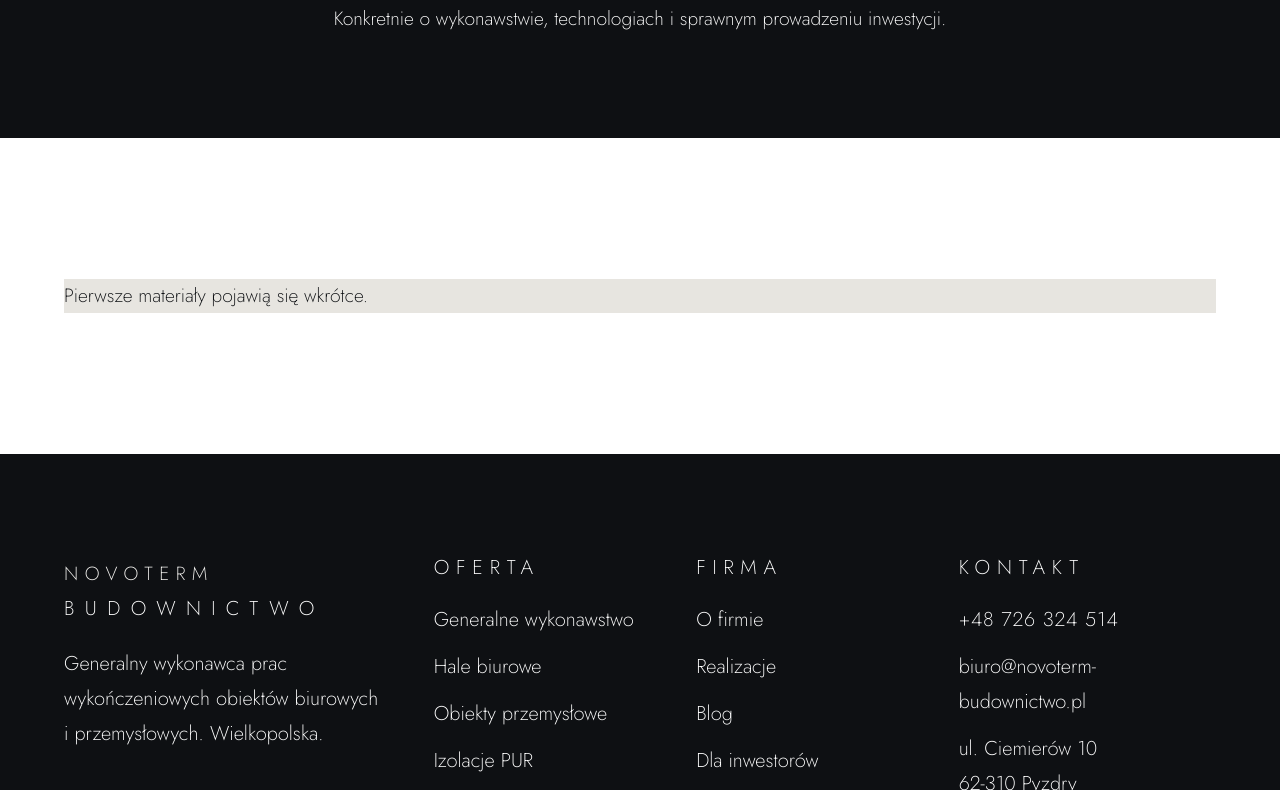
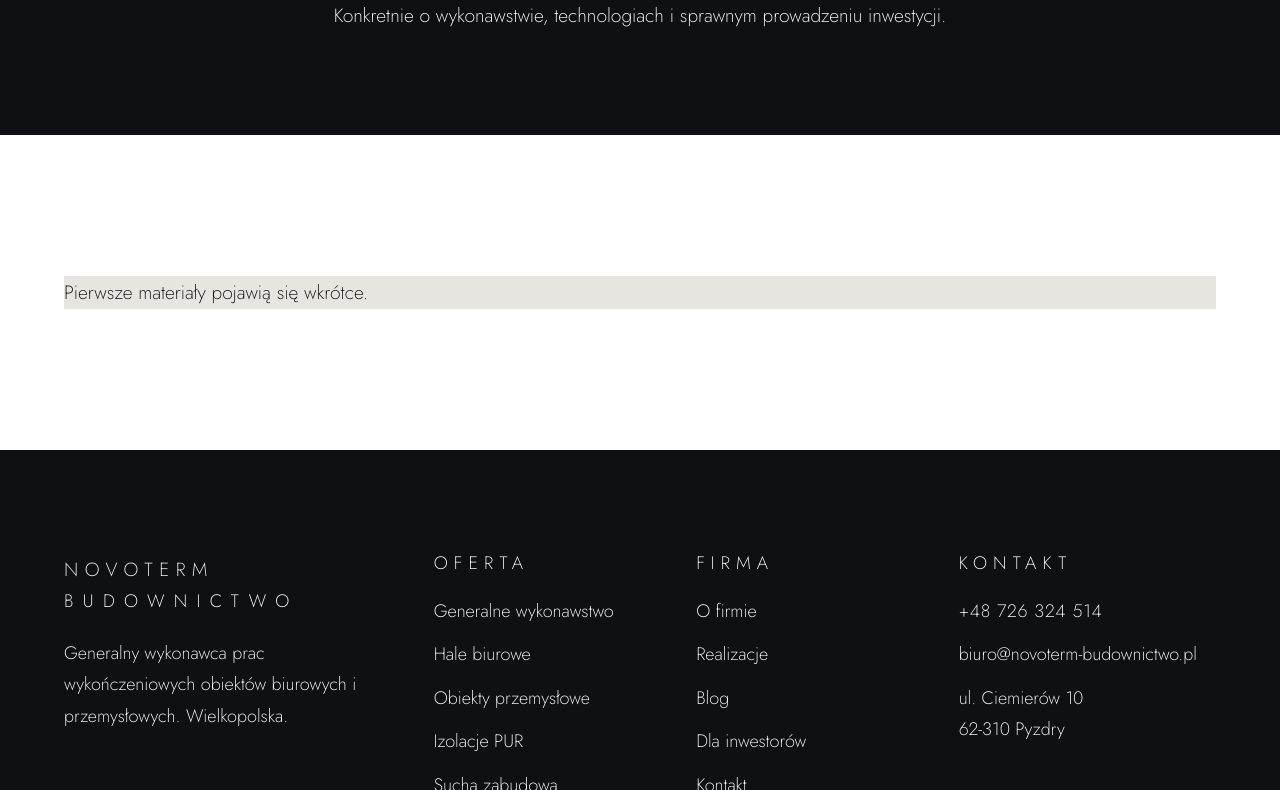
Before and after one commit to MateuszGurgul11/nowoterm, an Astro site in the folder apps/web/: page /blog in a window 1280 px wide. Shown: the part 322-1112 px from the top of the page. Built offline with nearby package versions, Linux system fonts and the light colour scheme; Astro itself is replaced by a stand-in of ours.

Commit message:
Przywróć responsywność sprzed merge z origin/master

```diff
--- a/apps/web/src/pages/blog/index.astro
+++ b/apps/web/src/pages/blog/index.astro
@@ -39,6 +39,6 @@ const description = "Praktyczna wiedza o wykończeniach obiektów biurowych i pr
   .blog-card { min-height: 290px; padding: clamp(28px, 5vw, 58px); background: var(--bg); }
   .blog-card h2 { margin: 18px 0; font-size: clamp(24px, 3vw, 36px); }
   .blog-card p { color: var(--ink-soft); }
-  .blog-meta { color: var(--accent); font-size: 20px; letter-spacing: .12em; text-transform: uppercase; }
+  .blog-meta { color: var(--accent); font-size: 18px; letter-spacing: .12em; text-transform: uppercase; }
   @media (max-width: 600px) { .blog-grid { grid-template-columns: 1fr; } }
 </style>
--- a/apps/web/src/styles/global.css
+++ b/apps/web/src/styles/global.css
@@ -31,7 +31,7 @@ body {
   background: var(--bg);
   color: var(--ink);
   font-family: var(--font);
-  font-size: 20px;
+  font-size: 18px;
   font-weight: 250;
   line-height: 1.75;
   -webkit-font-smoothing: antialiased;
@@ -58,7 +58,7 @@ button { font: inherit; cursor: pointer; background: none; border: 0; color: inh
 }
 
 .label {
-  font-size: 20px;
+  font-size: 18px;
   font-weight: 250;
   letter-spacing: 0.42em;
   text-transform: uppercase;
@@ -99,7 +99,7 @@ h1, h2, h3, h4 { font-weight: 250; line-height: 1.18; text-wrap: balance; }
   align-items: center;
   gap: 14px;
   padding: 16px 38px;
-  font-size: 20px;
+  font-size: 18px;
   font-weight: 250;
   letter-spacing: 0.28em;
   text-transform: uppercase;
@@ -118,7 +118,7 @@ h1, h2, h3, h4 { font-weight: 250; line-height: 1.18; text-wrap: balance; }
 
 .link-more {
   display: inline-flex; align-items: center; gap: 10px;
-  font-size: 20px; font-weight: 250; letter-spacing: 0.26em; text-transform: uppercase;
+  font-size: 18px; font-weight: 250; letter-spacing: 0.26em; text-transform: uppercase;
   color: var(--ink);
   padding-bottom: 6px;
   border-bottom: 1px solid var(--line);
@@ -163,11 +163,11 @@ h1, h2, h3, h4 { font-weight: 250; line-height: 1.18; text-wrap: balance; }
   object-position: left center;
 }
 .brand .b-name { font-size: 21px; font-weight: 250; letter-spacing: 0.34em; text-transform: uppercase; }
-.brand .b-sub { font-size: 20px; font-weight: 250; letter-spacing: 0.52em; text-transform: uppercase; color: var(--dark-muted); margin-top: 3px; }
+.brand .b-sub { font-size: 18px; font-weight: 250; letter-spacing: 0.52em; text-transform: uppercase; color: var(--dark-muted); margin-top: 3px; }
 
 .nav { display: flex; align-items: center; gap: clamp(14px, 2vw, 34px); }
 .nav > a, .nav-drop > button {
-  font-size: 20px; font-weight: 250; letter-spacing: 0.22em; text-transform: none;
+  font-size: 18px; font-weight: 250; letter-spacing: 0.22em; text-transform: none;
   color: #fff;
   padding: 8px 0;
   border-bottom: 1px solid transparent;
@@ -186,7 +186,7 @@ h1, h2, h3, h4 { font-weight: 250; line-height: 1.18; text-wrap: balance; }
 }
 .nav-drop-menu a {
   padding: 12px 24px;
-  font-size: 20px; font-weight: 250; letter-spacing: 0.18em; text-transform: none;
+  font-size: 18px; font-weight: 250; letter-spacing: 0.18em; text-transform: none;
   color: #fff;
   text-align: center;
   transition: color 0.2s, background 0.2s;
@@ -206,7 +206,7 @@ h1, h2, h3, h4 { font-weight: 250; line-height: 1.18; text-wrap: balance; }
 }
 
 .header-tel {
-  font-size: 20px; font-weight: 250; letter-spacing: 0.12em;
+  font-size: 18px; font-weight: 250; letter-spacing: 0.12em;
   color: #fff;
   white-space: nowrap;
   transition: color 0.25s;
@@ -269,7 +269,7 @@ body.nav-open .nav-toggle::after { top: 21px; transform: rotate(-45deg); }
   position: absolute; top: calc(var(--header-h) + 26px); right: var(--pad);
   z-index: 2;
   max-width: 300px; text-align: right;
-  font-size: 20px; font-weight: 250; line-height: 1.7;
+  font-size: 18px; font-weight: 250; line-height: 1.7;
   color: #fff;
 }
 .hero-note b { color: var(--accent); font-weight: 400; }
@@ -338,7 +338,7 @@ blockquote.quote {
   max-width: 44ch;
   line-height: 1.6;
 }
-blockquote.quote footer { font-size: 20px; font-style: normal; letter-spacing: 0.2em; text-transform: uppercase; color: var(--muted); margin-top: 18px; }
+blockquote.quote footer { font-size: 18px; font-style: normal; letter-spacing: 0.2em; text-transform: uppercase; color: var(--muted); margin-top: 18px; }
 
 /* ---------- oferta / filary ---------- */
 .pillars { display: grid; grid-template-columns: repeat(3, 1fr); gap: clamp(28px, 4vw, 56px); }
@@ -354,9 +354,9 @@ blockquote.quote footer { font-size: 20px; font-style: normal; letter-spacing: 0
   transition: width 0.5s ease;
 }
 .pillar:hover::before { width: 64px; }
-.pillar-no { font-size: 20px; font-weight: 250; letter-spacing: 0.3em; color: var(--accent); }
+.pillar-no { font-size: 18px; font-weight: 250; letter-spacing: 0.3em; color: var(--accent); }
 .pillar h3 { font-size: 21px; font-weight: 250; letter-spacing: 0.04em; }
-.pillar p { font-size: 20px; color: var(--ink-soft); }
+.pillar p { font-size: 18px; color: var(--ink-soft); }
 .pillar .link-more { margin-top: 6px; justify-self: start; }
 
 /* ---------- pas liczb (dark) ---------- */
@@ -378,7 +378,7 @@ blockquote.quote footer { font-size: 20px; font-style: normal; letter-spacing: 0
 }
 .stat-val .u { font-size: 0.42em; font-weight: 250; color: var(--accent-soft); margin-left: 6px; }
 .stat-key {
-  font-size: 20px; font-weight: 250; letter-spacing: 0.26em; text-transform: uppercase;
+  font-size: 18px; font-weight: 250; letter-spacing: 0.26em; text-transform: uppercase;
   color: var(--dark-muted); max-width: 22ch;
 }
 .stat::before { content: ""; width: 30px; height: 1px; background: var(--accent); margin-bottom: 6px; }
@@ -386,7 +386,7 @@ blockquote.quote footer { font-size: 20px; font-style: normal; letter-spacing: 0
 /* ---------- o nas / two-col ---------- */
 .two-col { display: grid; grid-template-columns: 1fr 1fr; gap: clamp(48px, 7vw, 110px); align-items: start; }
 .two-col .col-head { display: grid; gap: 22px; }
-.two-col .col-body { display: grid; gap: 22px; font-size: 20px; color: var(--ink-soft); }
+.two-col .col-body { display: grid; gap: 22px; font-size: 18px; color: var(--ink-soft); }
 .two-col .col-body .btn { justify-self: start; margin-top: 10px; }
 
 /* ---------- media placeholders ---------- */
@@ -398,7 +398,7 @@ blockquote.quote footer { font-size: 20px; font-style: normal; letter-spacing: 0
   place-items: center;
 }
 .media-ph span {
-  font-size: 20px;
+  font-size: 18px;
   letter-spacing: 0.2em;
   text-transform: uppercase;
   color: var(--ink);
@@ -409,13 +409,13 @@ blockquote.quote footer { font-size: 20px; font-style: normal; letter-spacing: 0
 .values { display: grid; grid-template-columns: repeat(3, 1fr); gap: clamp(36px, 5vw, 64px) clamp(32px, 4vw, 64px); }
 .value { display: grid; gap: 14px; align-content: start; text-align: center; justify-items: center; }
 .value::before { content: ""; width: 34px; height: 1px; background: var(--accent); margin-bottom: 8px; }
-.value h3 { font-size: 20px; font-weight: 250; letter-spacing: 0.1em; text-transform: uppercase; }
-.value p { font-size: 20px; color: var(--ink-soft); max-width: 34ch; }
+.value h3 { font-size: 18px; font-weight: 250; letter-spacing: 0.1em; text-transform: uppercase; }
+.value p { font-size: 18px; color: var(--ink-soft); max-width: 34ch; }
 
 /* ---------- realizacje ---------- */
 .filters { display: flex; flex-wrap: wrap; gap: 8px 28px; justify-content: center; }
 .filter {
-  font-size: 20px; font-weight: 250; letter-spacing: 0.24em; text-transform: uppercase;
+  font-size: 18px; font-weight: 250; letter-spacing: 0.24em; text-transform: uppercase;
   color: var(--muted);
   padding: 8px 2px;
   border-bottom: 1px solid transparent;
@@ -440,9 +440,9 @@ blockquote.quote footer { font-size: 20px; font-style: normal; letter-spacing: 0
 .work:hover .work-media svg,
 .work:hover .work-media img { transform: scale(1.05); }
 .work-body { padding: 22px 4px 0; display: grid; gap: 7px; }
-.work-cat { font-size: 20px; font-weight: 250; letter-spacing: 0.3em; text-transform: uppercase; color: var(--accent); }
+.work-cat { font-size: 18px; font-weight: 250; letter-spacing: 0.3em; text-transform: uppercase; color: var(--accent); }
 .work h3 { font-size: 18.5px; font-weight: 250; line-height: 1.35; }
-.work-meta { font-size: 20px; color: var(--muted); display: flex; gap: 8px; flex-wrap: wrap; }
+.work-meta { font-size: 18px; color: var(--muted); display: flex; gap: 8px; flex-wrap: wrap; }
 .work-meta span + span::before { content: "Â·"; margin-right: 8px; color: var(--line); }
 
 /* ---------- proces ---------- */
@@ -456,8 +456,8 @@ blockquote.quote footer { font-size: 20px; font-style: normal; letter-spacing: 0
   color: var(--accent);
   line-height: 1;
 }
-.step h3 { font-size: 20px; font-weight: 250; letter-spacing: 0.14em; text-transform: uppercase; }
-.step p { font-size: 20px; color: var(--ink-soft); max-width: 30ch; }
+.step h3 { font-size: 18px; font-weight: 250; letter-spacing: 0.14em; text-transform: uppercase; }
+.step p { font-size: 18px; color: var(--ink-soft); max-width: 30ch; }
 
 /* ---------- listy zakresu ---------- */
 .scope-list { display: grid; }
@@ -467,31 +467,31 @@ blockquote.quote footer { font-size: 20px; font-style: normal; letter-spacing: 0
   border-bottom: 1px solid var(--line);
 }
 .scope-item:first-child { border-top: 1px solid var(--line); }
-.scope-item .no { font-size: 20px; font-weight: 250; color: var(--muted); letter-spacing: 0.1em; }
-.scope-item .name { font-size: 20px; font-weight: 250; }
-.scope-item .tag { font-size: 20px; font-weight: 250; letter-spacing: 0.28em; text-transform: uppercase; color: var(--accent); }
+.scope-item .no { font-size: 18px; font-weight: 250; color: var(--muted); letter-spacing: 0.1em; }
+.scope-item .name { font-size: 18px; font-weight: 250; }
+.scope-item .tag { font-size: 18px; font-weight: 250; letter-spacing: 0.28em; text-transform: uppercase; color: var(--accent); }
 
 .check-list { display: grid; gap: 18px; }
 .check-list li {
   display: grid; grid-template-columns: 26px 1fr; gap: 16px; align-items: baseline;
-  font-size: 20px; color: var(--ink-soft);
+  font-size: 18px; color: var(--ink-soft);
 }
 .check-list li::before { content: ""; width: 18px; height: 1px; background: var(--accent); align-self: center; }
 .check-list b { color: var(--ink); font-weight: 250; }
 
 /* ---------- tabela specyfikacji ---------- */
-.spec-table { width: 100%; border-collapse: collapse; font-size: 20px; }
+.spec-table { width: 100%; border-collapse: collapse; font-size: 18px; }
 .spec-table th, .spec-table td { text-align: left; padding: 20px 6px; border-bottom: 1px solid var(--line); vertical-align: top; }
 .spec-table tr:first-child th, .spec-table tr:first-child td { border-top: 1px solid var(--line); }
-.spec-table th { font-size: 20px; letter-spacing: 0.26em; text-transform: uppercase; color: var(--muted); width: 240px; font-weight: 250; }
+.spec-table th { font-size: 18px; letter-spacing: 0.26em; text-transform: uppercase; color: var(--muted); width: 240px; font-weight: 250; }
 .spec-table td { color: var(--ink-soft); font-weight: 250; }
 
 /* ---------- info-cards (minimalne) ---------- */
 .info-cards { display: grid; grid-template-columns: repeat(2, 1fr); gap: clamp(32px, 4vw, 56px); }
 .info-card { display: grid; gap: 12px; align-content: start; padding-top: 26px; border-top: 1px solid var(--line); }
-.info-card .ic-label { font-size: 20px; font-weight: 250; letter-spacing: 0.3em; text-transform: uppercase; color: var(--accent); }
+.info-card .ic-label { font-size: 18px; font-weight: 250; letter-spacing: 0.3em; text-transform: uppercase; color: var(--accent); }
 .info-card h3 { font-size: 19px; font-weight: 250; }
-.info-card p { font-size: 20px; color: var(--ink-soft); }
+.info-card p { font-size: 18px; color: var(--ink-soft); }
 
 /* ---------- CTA ---------- */
 .cta-band {
@@ -512,7 +512,7 @@ blockquote.quote footer { font-size: 20px; font-style: normal; letter-spacing: 0
   text-align: center;
 }
 .page-hero .crumbs {
-  font-size: 20px; font-weight: 250; letter-spacing: 0.3em; text-transform: uppercase;
+  font-size: 18px; font-weight: 250; letter-spacing: 0.3em; text-transform: uppercase;
   color: var(--dark-muted);
   display: flex; justify-content: center; gap: 14px; flex-wrap: wrap;
   margin-bottom: 30px;
@@ -528,23 +528,23 @@ blockquote.quote footer { font-size: 20px; font-style: normal; letter-spacing: 0
 .contact-grid { display: grid; grid-template-columns: 0.85fr 1.15fr; gap: clamp(48px, 7vw, 110px); }
 .contact-info { display: grid; gap: 38px; align-content: start; }
 .contact-line { display: grid; gap: 8px; }
-.contact-line .cl-key { font-size: 20px; font-weight: 250; letter-spacing: 0.32em; text-transform: uppercase; color: var(--accent); }
+.contact-line .cl-key { font-size: 18px; font-weight: 250; letter-spacing: 0.32em; text-transform: uppercase; color: var(--accent); }
 .contact-line a, .contact-line span { font-size: clamp(20px, 2vw, 26px); font-weight: 250; letter-spacing: 0.02em; }
 .contact-line a:hover { color: var(--accent); }
-.contact-line small { color: var(--muted); font-size: 20px; }
+.contact-line small { color: var(--muted); font-size: 18px; }
 
 .form { display: grid; gap: 26px; }
 .form-row { display: grid; grid-template-columns: 1fr 1fr; gap: 26px; }
 .field { display: grid; gap: 10px; }
 .field label {
-  font-size: 20px; font-weight: 250; letter-spacing: 0.3em; text-transform: uppercase; color: var(--muted);
+  font-size: 18px; font-weight: 250; letter-spacing: 0.3em; text-transform: uppercase; color: var(--muted);
 }
 .field label .req { color: var(--accent); }
 .field input, .field select, .field textarea {
   background: transparent;
   border: 0; border-bottom: 1px solid var(--line);
   color: var(--ink);
-  font: inherit; font-size: 20px; font-weight: 250;
+  font: inherit; font-size: 18px; font-weight: 250;
   padding: 10px 2px 12px;
   transition: border-color 0.25s;
   border-radius: 0;
@@ -553,10 +553,10 @@ blockquote.quote footer { font-size: 20px; font-style: normal; letter-spacing: 0
 .field select { appearance: none; background-image: linear-gradient(45deg, transparent 50%, var(--muted) 50%), linear-gradient(135deg, var(--muted) 50%, transparent 50%); background-position: calc(100% - 16px) 55%, calc(100% - 10px) 55%; background-size: 6px 6px; background-repeat: no-repeat; }
 .field textarea { min-height: 120px; resize: vertical; }
 .field input:focus, .field select:focus, .field textarea:focus { outline: none; border-color: var(--accent); }
-.form-note { font-size: 20px; color: var(--muted); }
+.form-note { font-size: 18px; color: var(--muted); }
 .form-success {
   border: 1px solid var(--accent);
-  padding: 20px 24px; font-size: 20px; color: var(--ink-soft);
+  padding: 20px 24px; font-size: 18px; color: var(--ink-soft);
   display: none;
 }
 .form-success.is-visible { display: block; }
@@ -568,20 +568,20 @@ blockquote.quote footer { font-size: 20px; font-style: normal; letter-spacing: 0
   display: grid; grid-template-columns: 1.5fr 1fr 1fr 1.2fr; gap: 48px;
   padding-block: clamp(64px, 8vw, 110px);
 }
-.footer h4 { font-size: 20px; font-weight: 250; letter-spacing: 0.34em; text-transform: uppercase; color: var(--dark-muted); margin-bottom: 22px; }
-.footer a { color: var(--dark-muted); transition: color 0.25s; font-size: 20px; font-weight: 250; }
+.footer h4 { font-size: 18px; font-weight: 250; letter-spacing: 0.34em; text-transform: uppercase; color: var(--dark-muted); margin-bottom: 22px; }
+.footer a { color: var(--dark-muted); transition: color 0.25s; font-size: 18px; font-weight: 250; }
 .footer a:hover { color: var(--dark-text); }
 .footer li { margin-bottom: 12px; }
 .footer-brand .b-name { font-size: 19px; font-weight: 250; letter-spacing: 0.34em; text-transform: uppercase; }
-.footer-brand .b-sub { font-size: 20px; letter-spacing: 0.52em; text-transform: uppercase; color: var(--dark-muted); margin-top: 4px; }
-.footer-brand p { color: var(--dark-muted); font-size: 20px; max-width: 32ch; margin-top: 20px; font-weight: 250; }
-.footer-contact li { font-size: 20px; color: var(--dark-muted); font-weight: 250; }
-.footer-contact b { color: var(--dark-text); font-weight: 250; font-size: 20px; letter-spacing: 0.04em; }
+.footer-brand .b-sub { font-size: 18px; letter-spacing: 0.52em; text-transform: uppercase; color: var(--dark-muted); margin-top: 4px; }
+.footer-brand p { color: var(--dark-muted); font-size: 18px; max-width: 32ch; margin-top: 20px; font-weight: 250; }
+.footer-contact li { font-size: 18px; color: var(--dark-muted); font-weight: 250; }
+.footer-contact b { color: var(--dark-text); font-weight: 250; font-size: 18px; letter-spacing: 0.04em; }
 .footer-bottom {
   border-top: 1px solid rgba(255, 255, 255, 0.08);
   padding-block: 26px;
   display: flex; flex-wrap: wrap; justify-content: space-between; gap: 12px;
-  font-size: 20px; letter-spacing: 0.08em; color: var(--dark-muted); font-weight: 250;
+  font-size: 18px; letter-spacing: 0.08em; color: var(--dark-muted); font-weight: 250;
   overflow-wrap: anywhere;
 }
 
@@ -606,7 +606,7 @@ body.nav-open { overflow: hidden; }
   }
   body.nav-open .nav { opacity: 1; visibility: visible; }
   .nav > a, .nav-drop > button {
-    font-size: 20px; letter-spacing: 0.2em;
+    font-size: 18px; letter-spacing: 0.2em;
     padding: 12px 0;
     min-height: 44px;
     align-items: center;
@@ -622,7 +622,7 @@ body.nav-open { overflow: hidden; }
   .nav-drop:focus-within .nav-drop-menu { transform: none; }
   .nav-drop.is-open .nav-drop-menu { display: grid; }
   .nav-drop-menu a {
-    font-size: 20px;
+    font-size: 18px;
     padding: 10px 0;
     min-height: 44px;
     display: flex;
```
